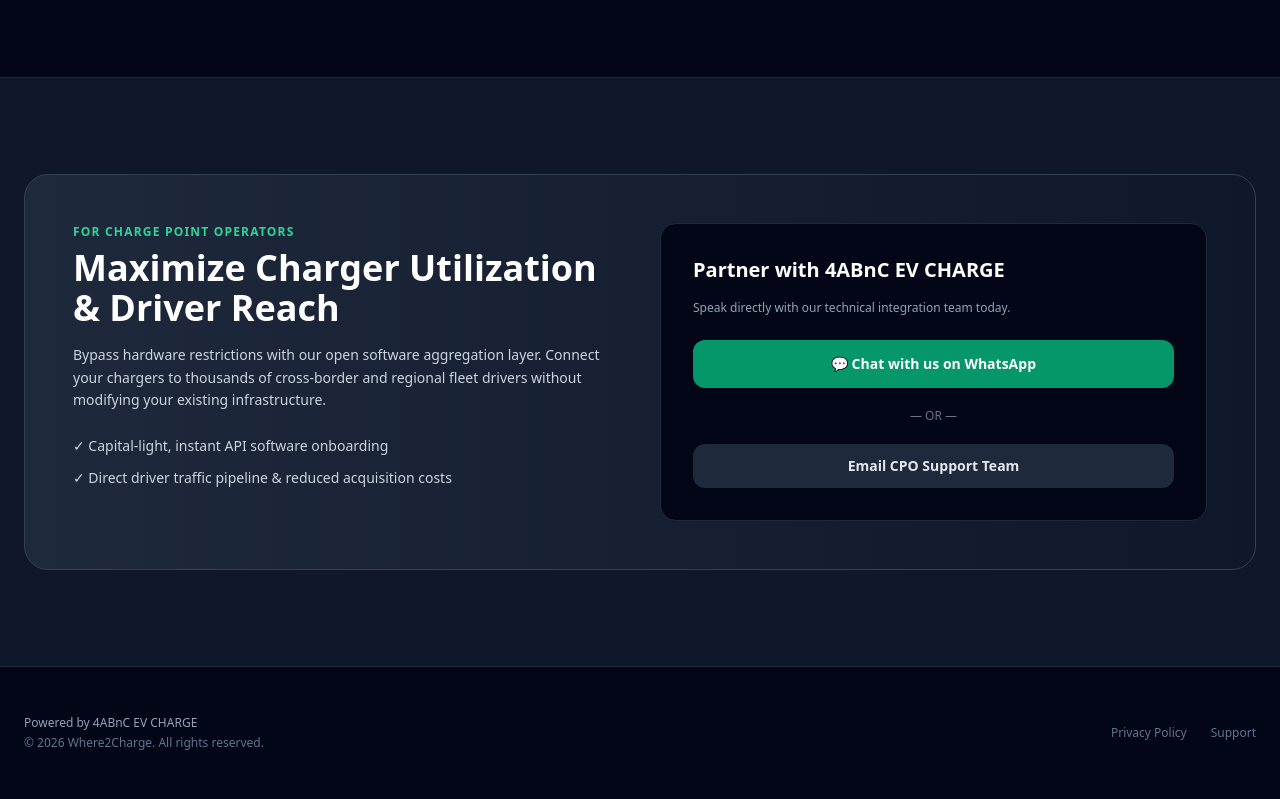
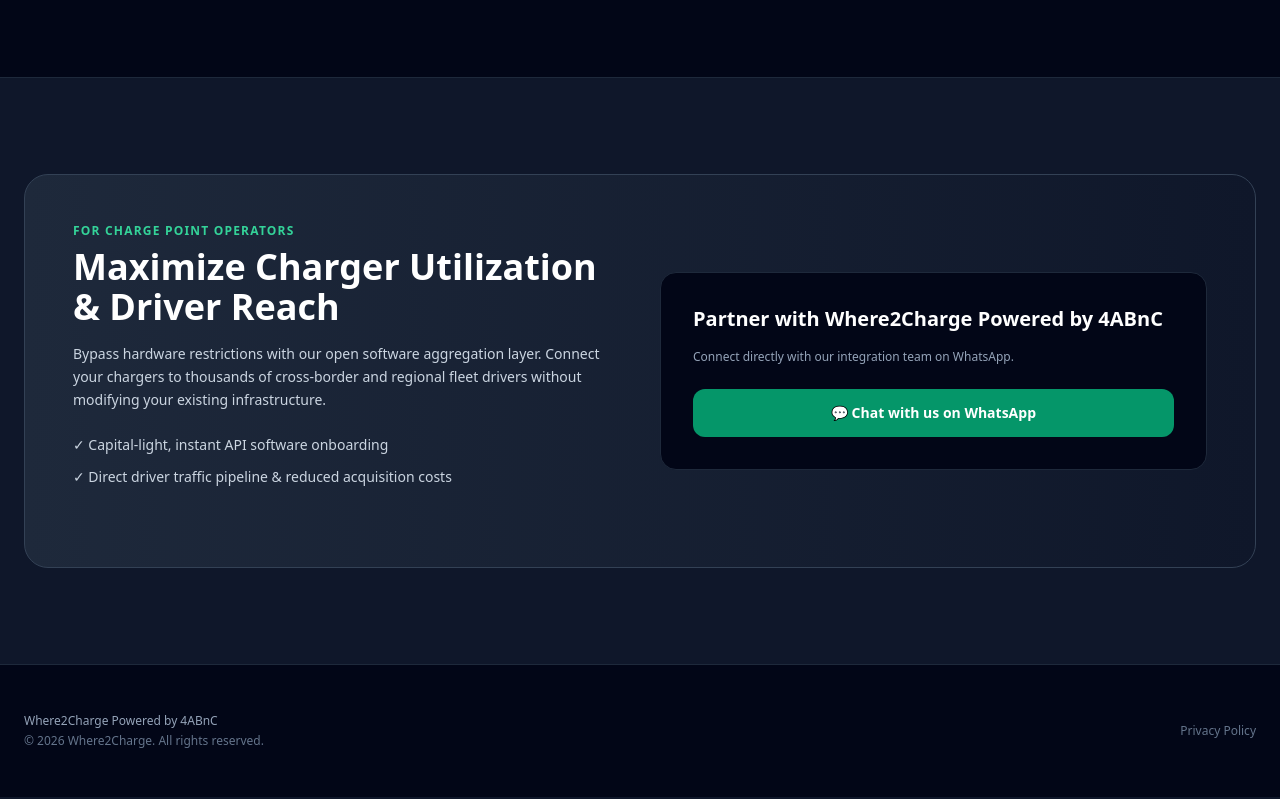
Before and after one commit to dariusor-4abnc/where2charge-web, a plain HTML site: page index.html in a window 1280 px wide. Shown: the part 1156-1955 px from the top of the page. Drawn offline with nearby package versions, Linux system fonts and the light colour scheme.

Commit message:
Update index.html

```diff
--- a/index.html
+++ b/index.html
@@ -3,7 +3,7 @@
 <head>
   <meta charset="UTF-8">
   <meta name="viewport" content="width=device-width, initial-scale=1.0">
-  <title>Where2Charge | The Unified EV Charging Aggregator</title>
+  <title>Where2Charge | Powered by 4ABnC</title>
   <meta name="description" content="Say goodbye to app fatigue. Where2Charge connects all fragmented EV charging networks into one seamless app.">
 
   <!-- Tailwind CSS via CDN -->
@@ -56,7 +56,7 @@
   <section class="pt-36 pb-20 px-6 max-w-7xl mx-auto grid lg:grid-cols-2 gap-12 items-center" id="download">
     <div>
       <span class="inline-block px-4 py-1.5 bg-emerald-500/10 text-emerald-400 rounded-full text-xs font-semibold tracking-wide border border-emerald-500/20 mb-6">
-        4ABnC EV CHARGE NETWORK
+        Where2Charge Powered by 4ABnC
       </span>
       <h1 class="text-4xl md:text-6xl font-extrabold tracking-tight text-white leading-tight mb-6">
         Never Settle for a <span class="text-emerald-400">Dead Charger</span> Again.
@@ -144,24 +144,17 @@
         </ul>
       </div>
 
-      <!-- CPO Contact Actions -->
+      <!-- CPO Contact Action (Exclusively WhatsApp) -->
       <div class="bg-slate-950 p-8 rounded-2xl border border-slate-800 flex flex-col gap-4">
-        <h3 class="text-xl font-bold text-white">Partner with 4ABnC EV CHARGE</h3>
-        <p class="text-xs text-slate-400 mb-2">Speak directly with our technical integration team today.</p>
+        <h3 class="text-xl font-bold text-white">Partner with Where2Charge Powered by 4ABnC</h3>
+        <p class="text-xs text-slate-400 mb-2">Connect directly with our integration team on WhatsApp.</p>
 
-        <!-- WhatsApp Link -->
-        <a href="https://wa.me/YOUR_PHONE_NUMBER?text=Hi%204ABNC%20team,%20I%20would%20like%20to%20discuss%20CPO/Fleet%20integration%20on%20your%20EV%20platform."
+        <!-- WhatsApp Link with Phone Number 6581683119 -->
+        <a href="https://wa.me/6581683119?text=Hi%204ABNC%20team,%20I%20would%20like%20to%20discuss%20CPO/Fleet%20integration%20on%20your%20EV%20platform."
            target="_blank" rel="noopener"
            onclick="gtag('event', 'click', {'event_category': 'CPO_Lead', 'event_label': 'WhatsApp Integration'});"
            class="flex items-center justify-center gap-3 bg-emerald-600 hover:bg-emerald-500 text-white font-bold py-3.5 px-6 rounded-xl transition text-center text-sm">
           💬 Chat with us on WhatsApp
-        </a>
-
-        <div class="text-center text-xs text-slate-500 my-1">— OR —</div>
-
-        <!-- Direct Email CTA -->
-        <a href="mailto:partner@4abnc.com" class="text-center bg-slate-800 hover:bg-slate-700 text-slate-200 font-semibold py-3 px-6 rounded-xl text-sm transition">
-          Email CPO Support Team
         </a>
       </div>
     </div>
@@ -171,12 +164,11 @@
   <footer class="border-t border-slate-800 py-12 bg-slate-950 text-slate-500 text-xs">
     <div class="max-w-7xl mx-auto px-6 flex flex-col md:flex-row items-center justify-between gap-6">
       <div>
-        <p class="text-slate-400 font-medium">Powered by 4ABnC EV CHARGE</p>
+        <p class="text-slate-400 font-medium">Where2Charge Powered by 4ABnC</p>
         <p class="mt-1">© 2026 Where2Charge. All rights reserved.</p>
       </div>
-      <div class="flex gap-6">
+      <div>
         <a href="/privacy.html" class="hover:text-slate-300 transition">Privacy Policy</a>
-        <a href="mailto:support@4abnc.com" class="hover:text-slate-300 transition">Support</a>
       </div>
     </div>
   </footer>
```
